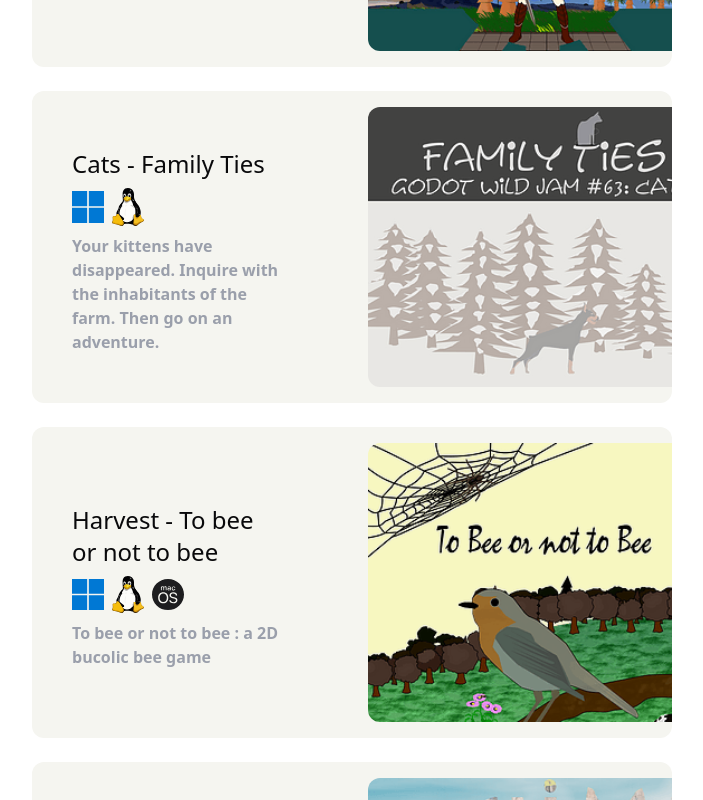
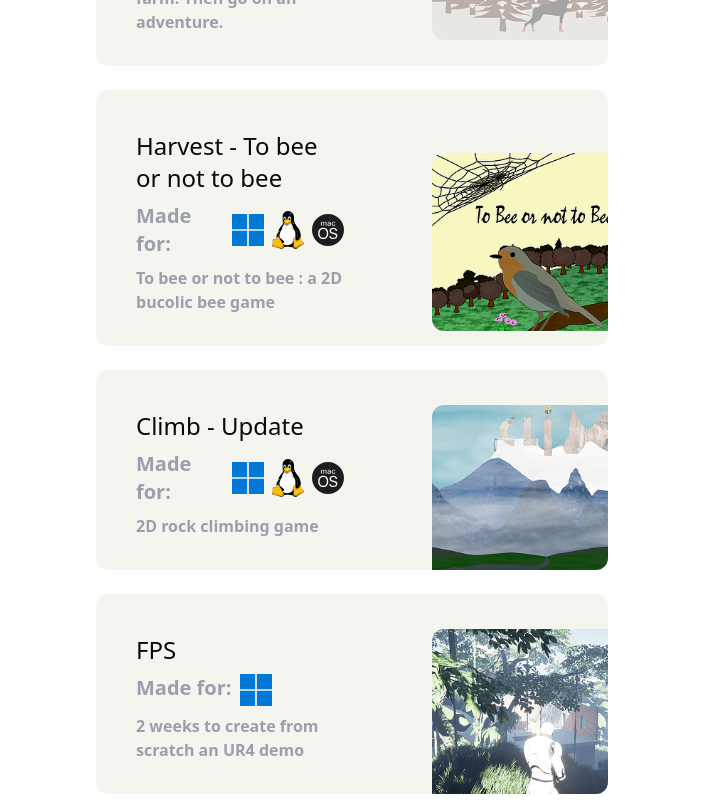
Before and after one commit to Matsuel/olivier, a Next.js app: page / in a window 1280 px wide. Shown: the part 2780-3580 px from the top of the page, without its empty margins (288-991 px from the left). Built offline with nearby package versions, Linux system fonts and the light colour scheme.

Commit message:
add made for + animation on hover and plateforms

```diff
--- a/src/components/Project.tsx
+++ b/src/components/Project.tsx
@@ -1,11 +1,13 @@
 import { ProjectType } from '@/datas/projects'
 import Image from 'next/image'
-import React from 'react'
+import React, { useState } from 'react'
 import Macos from '@/assets/macos.svg';
 import Windows from '@/assets/windows.svg';
 import Linux from '@/assets/linux.svg';
 
 const Project = (props : {project: ProjectType, index: number, sortedImages: string[]}) => {
+
+    const [hovered, setHovered] = useState<boolean>(false)
 
     const platforms: { [key: string]: string } = {
         "W": Windows,
@@ -14,18 +16,18 @@ const Project = (props : {project: ProjectType, index: number, sortedImages: str
     }
 
     return (
-        <div key={props.project.description} className='w-1/2 h-auto flex flex-row items-center justify-between bg-[#f5f5f0] hover:bg-[#e6e9ed] rounded-xl overflow-hidden'>
-            <div className='w-[40%] h-auto flex flex-col justify-center pl-10 px-5 pt-10 pb-8 pr-2'>
+        <div key={props.project.description} className='w-2/5 h-auto flex flex-row items-center justify-between bg-[#f5f5f0] hover:bg-[#e6e9ed] rounded-xl overflow-hidden' onMouseEnter={() => setHovered(true)} onMouseLeave={() => setHovered(false)}>
+            <div className='w-[50%] h-auto flex flex-col justify-center pl-10 px-5 pt-10 pb-8 pr-2'>
                 <h3 className='text-2xl font-medium'>{props.project.title}</h3>
-                {props.project.platforms.length > 0 &&
                     <div className='flex flex-row gap-2 mt-2 mb-2'>
+                        <p className='text-[#9a9fab] text-xl font-semibold'>Made for:</p>
                         {props.project.platforms.length > 0 && props.project.platforms.map((platform, index) => (
                             <Image key={index} src={platforms[platform]} alt={platform} width={32} height={32} />
                         ))}
-                    </div>}
+                    </div>
                 <p className='text-[#9a9fab] font-semibold'>{props.project.description}</p>
             </div>
-            <div className='w-[60%] h-auto flex flex-row items-center justify-end p-4 -mr-16'>
+            <div className={`w-[50%] h-auto flex flex-row items-center justify-end p-4 -mr-16 -mb-12 transition-all ease-in-out ${hovered && "translate-x-3 translate-y-3 -rotate-2"}`}>
                 <Image src={`/projects${props.sortedImages[props.index]}`} alt={props.project.title} width={400} height={300} className='rounded-xl' />
             </div>
         </div>
--- a/src/datas/projects.ts
+++ b/src/datas/projects.ts
@@ -75,7 +75,9 @@ export const projects: ProjectType[] = [
         title:'FPS',
         description:'2 weeks to create from scratch an UR4 demo',
         category:'Shooter',
-        platforms:[]
+        platforms:[
+            'W',
+        ]
     },
     {
         title:'Main theme of Climb',
@@ -91,73 +93,97 @@ export const projects: ProjectType[] = [
         title:'Thanks to grease pencil',
         description:'',
         category:'Animation project - 2D',
-        platforms:[]
+        platforms:[
+            'W',
+        ]
     },
     {
         title:'Low poly demo',
         description:'A simple animation entirely created on blender',
         category:'Animation project - 3D ',
-        platforms:[]
+        platforms:[
+            'W',
+        ]
     },
     {
         title:'Character design',
         description:'',
         category:'Animation project - 3D ',
-        platforms:[]
+        platforms:[
+            'W',
+        ]
     },
     {
         title:'Assets creation',
         description:'3D temple',
         category:'Level design project - 3D',
-        platforms:[]
+        platforms:[
+            'W',
+        ]
     },
     {
         title:'Assets creation',
         description:'3D Windmill',
         category:'Level design project - 3D',
-        platforms:[]
+        platforms:[
+            'W',
+        ]
     },
     {
         title:'Péril en Daïza',
         description:'Level design for the game "Péril en Daïza"',
         category:'Level design - Maps design',
-        platforms:[]
+        platforms:[
+            'W',
+        ]
     },
     {
         title:'Map creation',
         description:'Futuristic city, freely inspired by Baku',
         category:'Architecture project',
-        platforms:[]
+        platforms:[
+            'W',
+        ]
     },
     {
         title:'Map creation',
         description:'Aztec templo mayor',
         category:'Architecture project',
-        platforms:[]
+        platforms:[
+            'W',
+        ]
     },
     {
         title:'Map creation',
         description:'Albi Cathedral',
         category:'Architecture project',
-        platforms:[]
+        platforms:[
+            'W',
+        ]
     },
     {
         title:'Tribute to Airwolf II theme',
         description:'Tribute to Airwolf II theme',
         category:'Sound design project - Bonus track',
-        platforms:[]
+        platforms:[
+            'W',
+        ]
     },
     {
         title:'Agögé - Vertical slice',
         description:"A 2D platformser, h'n's and roguelite demo game",
         category:'Game demo',
-        platforms:[]
+        platforms:[
+            'W',
+        ]
     },
     {
         title:'Agögé - presentation',
         description:"2D roguelite, H'n'S and platformser styles game",
         category:'Action - 2D Game',
-        platforms:[]
+        platforms:[
+            'W',
+        ]
     },
     {
         title:'Godot Wild Jam #61',
```
